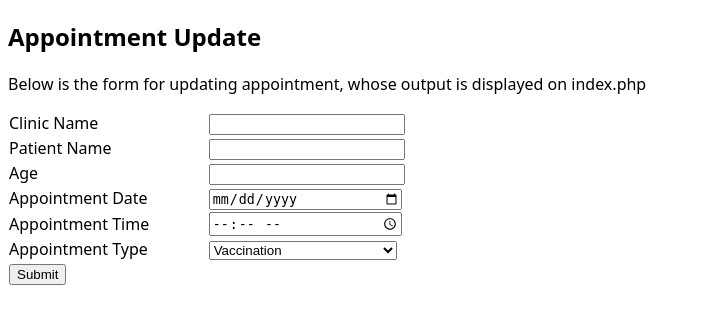
After one commit to xXton618Xx/itec106a_locsin, a PHP site: page /edit.php?id=1 in a window 1280 px wide. The commit adds this page. Shown: the top 324 px of the page, without its empty margins (0-701 px from the left). Run offline with PHP 8.4, Linux system fonts and the light colour scheme.

Commit message:
added CRUD operations
fullblow midterms practical source code

```diff
--- /dev/null
+++ b/midterms/dbconn.php
@@ -0,0 +1,11 @@
+<?php
+$host = "localhost";
+$user = "root";
+$pass = "";
+$name = "locsin"; // the $name is the database name, change it to the name of your createdd database.
+$conn = new mysqli($host, $user, $pass, $name);
+if ($conn -> connect_error) {
+    die("Connection Failed".$conn->connect_error);
+}
+
+?>
--- /dev/null
+++ b/midterms/delete.php
@@ -0,0 +1,6 @@
+<?php
+include_once 'dbconn.php';
+$id = $_GET['id'];
+$conn->query("DELETE FROM appointments WHERE appID=$id");
+header("Location: index.php");
+?>
--- /dev/null
+++ b/midterms/edit.php
@@ -0,0 +1,100 @@
+<?php include_once "appointments.php";
+
+if ($_SERVER["REQUEST_METHOD"] == "POST") {
+    $id = $_POST['id'];
+    $clinic = $_POST['clinicName'];
+    $name = $_POST['patientName'];
+    $age = $_POST['age'];
+    $date = $_POST['appointDate'];
+    $time = $_POST['appointTime'];
+    $type = $_POST['appointType'];
+    $update_appointment = new Appointments($id, $clinic, $name, $age, $date, $time, $type);
+    $state = $conn->prepare("UPDATE appointments SET
+        clinicName = ?,
+        patientName = ?,
+        age = ?,
+        appDate = ?,
+        appTime = ?,
+        appType = ?
+        WHERE appID = ?
+    ");
+    $get_ID = $update_appointment->getAppointId();
+    $get_clinic = $update_appointment->getClinicName();
+    $get_name = $update_appointment->getPatientName();
+    $get_age = $update_appointment->getAge();
+    $get_date = $update_appointment->getAppointDate();
+    $get_time = $update_appointment->getAppointTime();
+    $get_type = $update_appointment->getAppointType();
+    $state->bind_param("ssisssi", $get_clinic, $get_name, $get_age, $get_date, $get_time, $get_type, $get_ID);
+    $state->execute();
+    header("Location: index.php");
+    exit();
+}
+?>
+<!DOCTYPE html>
+<html lang="en">
+    <head>
+        <meta charset="UTF-8">
+        <meta name="viewport" content="width=device-width, initial-scale=1.0">
+        <link rel="stylesheet" href="style.css">
+        <title>Document</title>
+    </head>
+    <body>
+        <h2>Appointment Update</h2>
+        <p>Below is the form for updating appointment, whose output is displayed on index.php</p>
+        <form method="post">
+            <input type="hidden" name="id" value="<?= $_GET['id']; ?>">
+            <table class="formTable">
+                <tr class="formRow">
+                    <td class="formLabel">
+                        <label for="clinicName">Clinic Name</label>
+                    </td>
+                    <td class="formInput"><input type="text" name="clinicName" required></td>
+                </tr>
+                <tr class="formRow">
+                    <td class="formLabel">
+                        <label for="patientName">Patient Name</label>
+                    </td>
+                    <td class="formInput"><input type="text" name="patientName" required></td>
+                </tr>
+                <tr class="formRow">
+                    <td class="formLabel">
+                        <label for="age">Age</label>
+                    </td>
+                    <td class="formInput"><input type="number" name="age" required></td>
+                </tr>
+                <tr class="formRow">
+                    <td class="formLabel">
+                        <label for="appointDate">Appointment Date</label>
+                    </td>
+                    <td class="formInput"><input type="date" name="appointDate" required></td>
+                </tr>
+                <tr class="formRow">
+                    <td class="formLabel">
+                        <label for="appointTime">Appointment Time</label>
+                    </td>
+                    <td class="formInput"><input type="time" name="appointTime" required></td>
+                </tr>
+                <tr class="formRow">
+                    <td class="formLabel">
+                        <label for="appointType">Appointment Type</label>
+                    </td>
+                    <td class="formInput">
+                        <select name="appointType">
+                            <option value="Vaccination">Vaccination</option>
+                            <option value="Check-Up">Check-Up</option>
+                            <option value="Medicine Purchase">Medicine Purchase</option>
+                            <option value="ECG Reading">ECG Reading</option>
+                            <option value="Others">Others</option>
+                        </select>
+                    </td>
+                </tr>
+                <tr class="formRow">
+                    <td class="formInput">
+                        <button type="submit">Submit</button>
+                    </td>
+                </tr>
+            </table>
+        </form>
+    </body>
+</html>
--- a/midterms/style.css
+++ b/midterms/style.css
@@ -24,3 +24,17 @@ table {
 .formInput > input, .formInput > select {
     width: 95%;
 }
+.options {
+    width: 150px;
+    display: flex;
+}
+.optbutton {
+    padding: 4px 5px;
+    border: 1px solid rgba(0, 0, 0, 0.5);
+    border-radius: 5px;
+    margin-right: 5px;
+    a {
+        text-decoration: none;
+        color: black;
+    }
+}
```
Also changed, not shown: midterms/index.php (+42 -33 lines), midterms/README.md (added).
